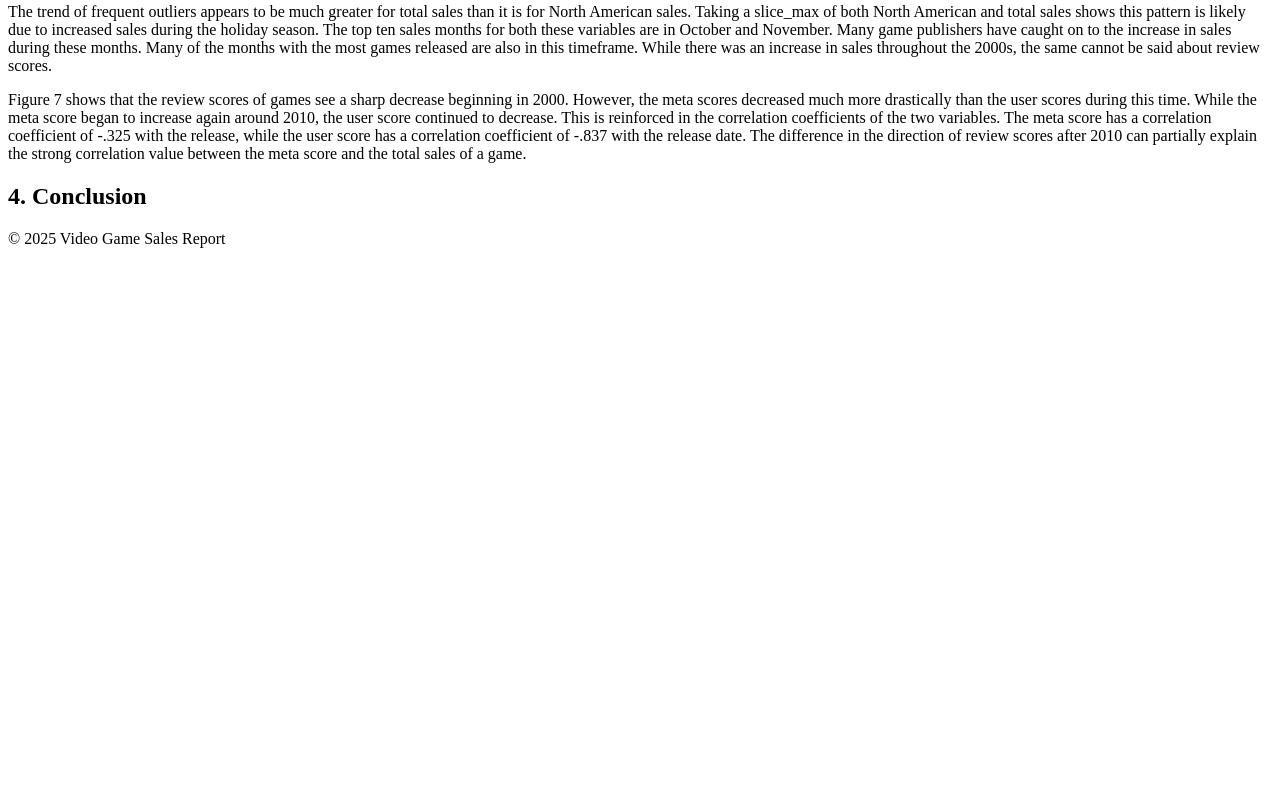
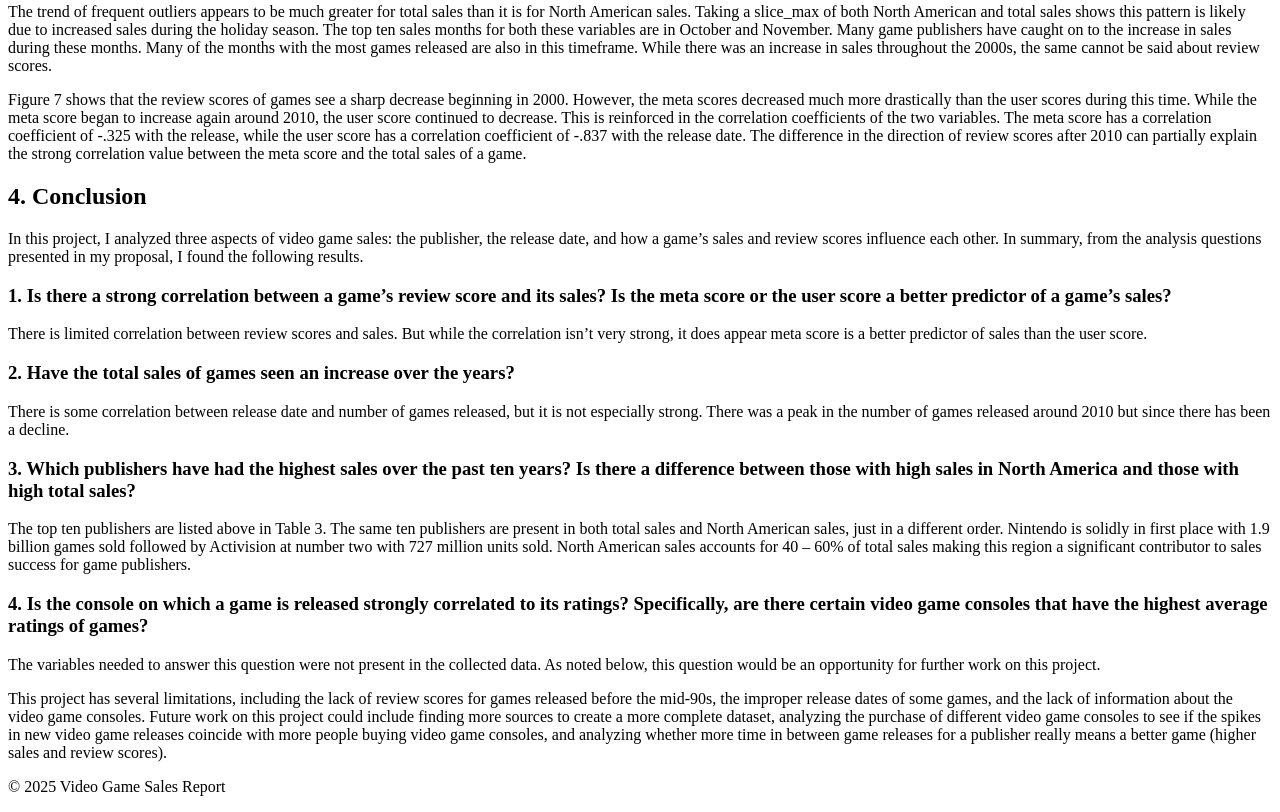
Before and after one commit to haydenhuntley/3300-module7, a plain HTML site: page index.html in a window 1280 px wide. Shown: the part 2385-3197 px from the top of the page. Before the commit the page ends 2649 px from the top, so only its background shows below. Drawn offline with Linux system fonts and the light colour scheme.

Commit message:
Update conclusion in index.html

```diff
--- a/index.html
+++ b/index.html
@@ -324,6 +324,71 @@
 
       <section id="conclusion">
         <h2>4. Conclusion</h2>
+        <p>
+          In this project, I analyzed three aspects of video game sales: the
+          publisher, the release date, and how a game’s sales and review scores
+          influence each other. In summary, from the analysis questions
+          presented in my proposal, I found the following results.
+        </p>
+
+        <h3>
+          1. Is there a strong correlation between a game’s review score and its
+          sales? Is the meta score or the user score a better predictor of a
+          game’s sales?
+        </h3>
+        <p>
+          There is limited correlation between review scores and sales. But
+          while the correlation isn’t very strong, it does appear meta score is
+          a better predictor of sales than the user score.
+        </p>
+
+        <h3>
+          2. Have the total sales of games seen an increase over the years?
+        </h3>
+        <p>
+          There is some correlation between release date and number of games
+          released, but it is not especially strong. There was a peak in the
+          number of games released around 2010 but since there has been a
+          decline.
+        </p>
+
+        <h3>
+          3. Which publishers have had the highest sales over the past ten
+          years? Is there a difference between those with high sales in North
+          America and those with high total sales?
+        </h3>
+        <p>
+          The top ten publishers are listed above in Table 3. The same ten
+          publishers are present in both total sales and North American sales,
+          just in a different order. Nintendo is solidly in first place with 1.9
+          billion games sold followed by Activision at number two with 727
+          million units sold. North American sales accounts for 40 – 60% of
+          total sales making this region a significant contributor to sales
+          success for game publishers.
+        </p>
+
+        <h3>
+          4. Is the console on which a game is released strongly correlated to
+          its ratings? Specifically, are there certain video game consoles that
+          have the highest average ratings of games?
+        </h3>
+        <p>
+          The variables needed to answer this question were not present in the
+          collected data. As noted below, this question would be an opportunity
+          for further work on this project.
+        </p>
+
+        <p>
+          This project has several limitations, including the lack of review
+          scores for games released before the mid-90s, the improper release
+          dates of some games, and the lack of information about the video game
+          consoles. Future work on this project could include finding more
+          sources to create a more complete dataset, analyzing the purchase of
+          different video game consoles to see if the spikes in new video game
+          releases coincide with more people buying video game consoles, and
+          analyzing whether more time in between game releases for a publisher
+          really means a better game (higher sales and review scores).
+        </p>
       </section>
     </main>
 
```
